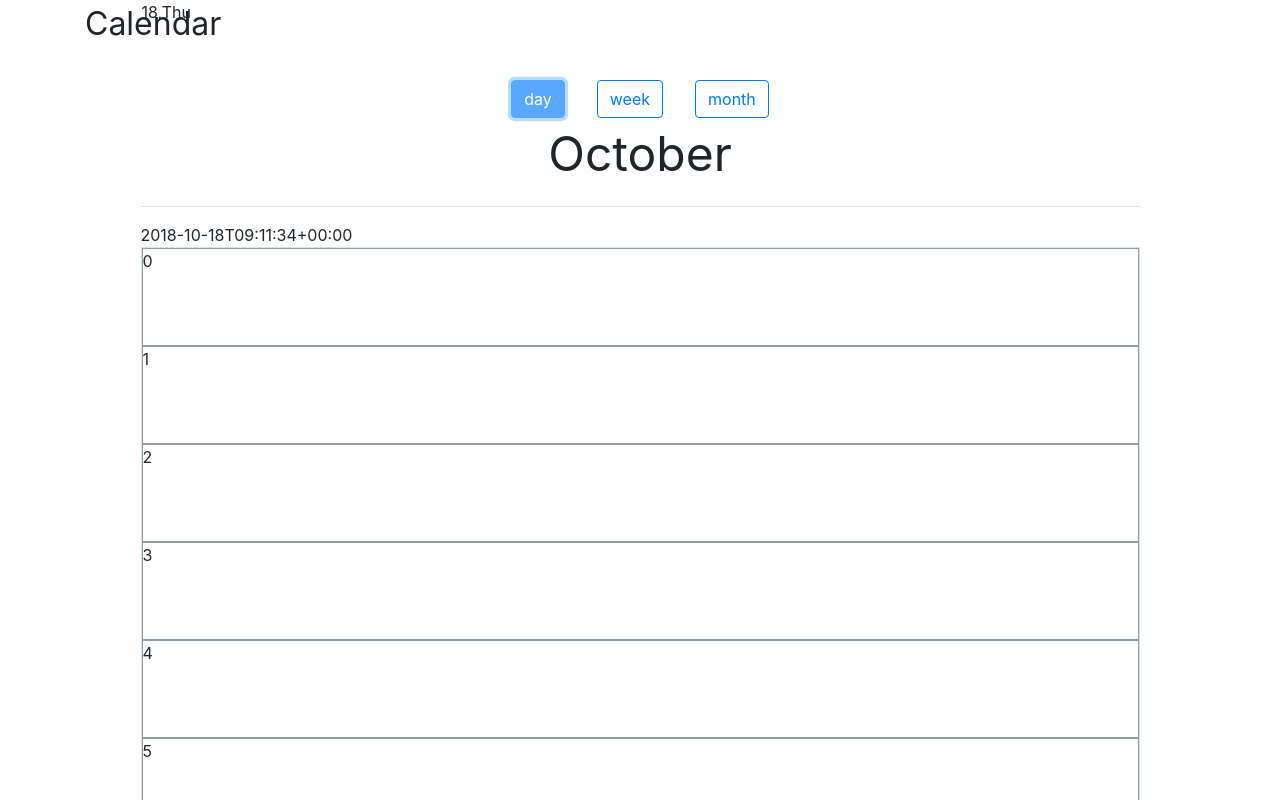
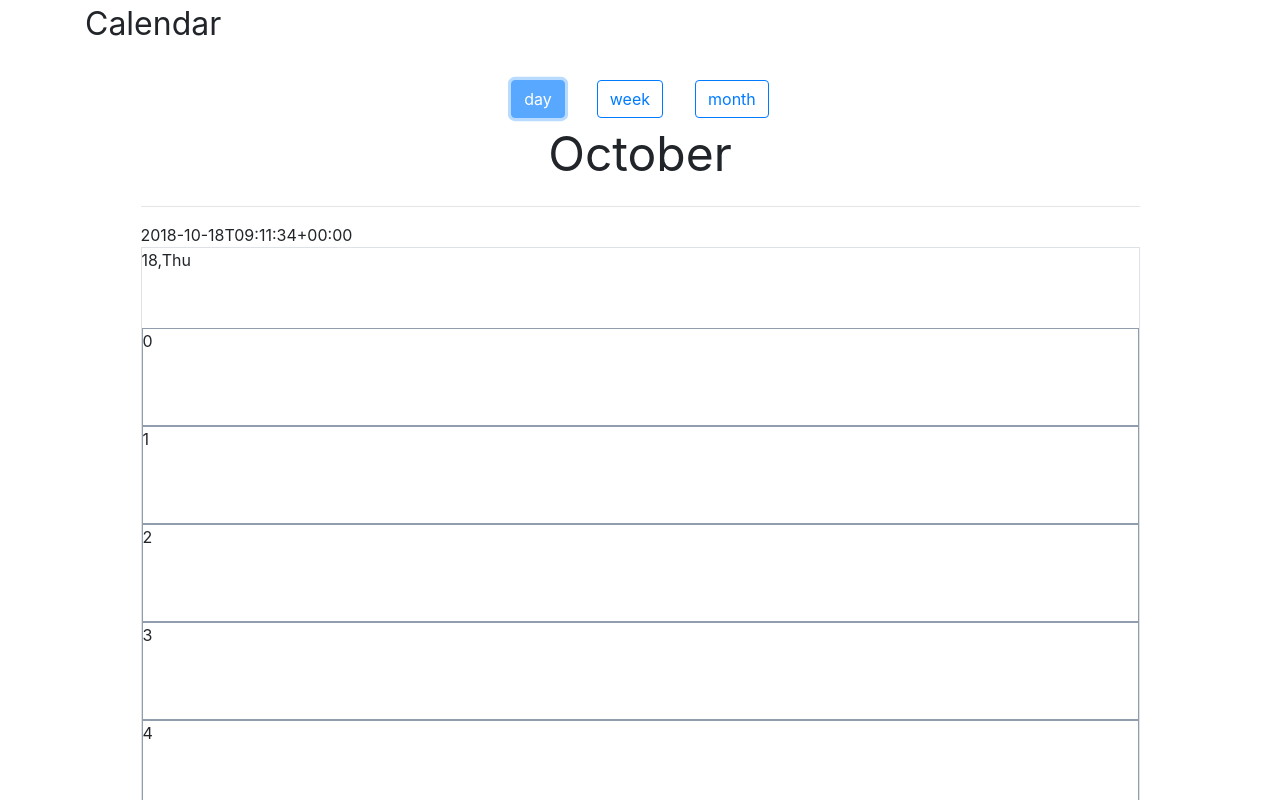
Before and after one commit to kradavar/Google-Calendar, a React (Create React App) app: page / in a window 1280 px wide. Both pictures are taken after a click on the button "day". Shown: the top 800 px of the page. Built offline with nearby package versions, Linux system fonts and the light colour scheme.

Commit message:
fix header

```diff
--- a/src/Styles/Cell.css
+++ b/src/Styles/Cell.css
@@ -38,6 +38,7 @@
   flex: 1;
   min-height: 50px;
 }
+
 header {
   height: 5rem;
   width: 100%; /*
--- a/src/View/Table-components/DayWeekHeader.js
+++ b/src/View/Table-components/DayWeekHeader.js
@@ -3,7 +3,7 @@ import "../../Styles/Cell.css";
 
 export default function DayWeekHeadar(props) {
   return (
-    <header className="sticky">
+    <header className="">
       {props.renderedDate},{props.day}
     </header>
   );
```
